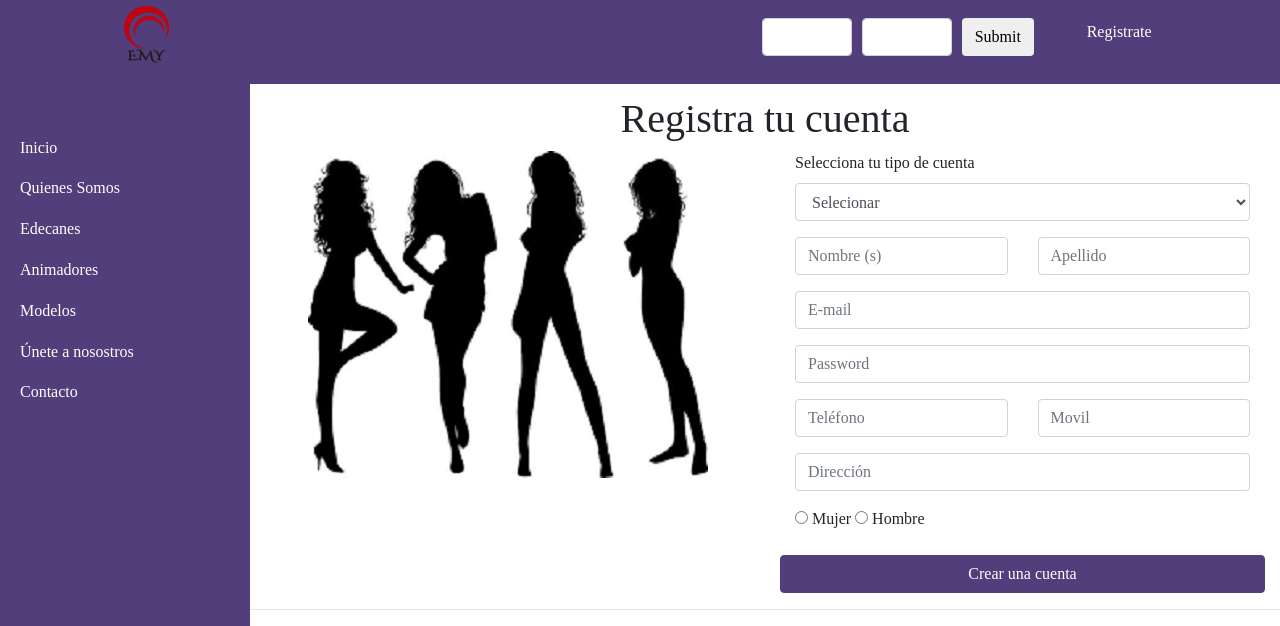
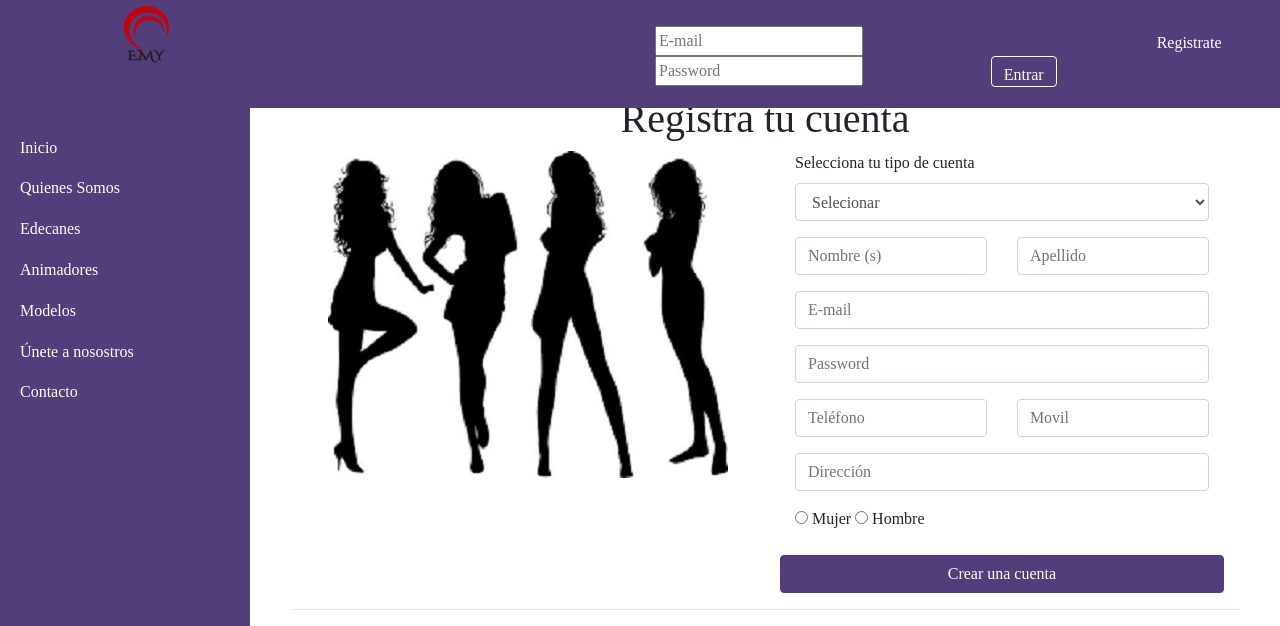
Before and after one commit to rcsystem/webemy, a PHP site: page /registro.php in a window 1280 px wide; the page is wider, and only the part inside the window is pictured. Shown: the top 626 px of that part. Run offline with PHP 8.4, Linux system fonts and the light colour scheme; some libraries are stand-ins or nearby versions; some web fonts are replaced.

Commit message:
cambios de registro css

```diff
--- a/assets/css/styles.css
+++ b/assets/css/styles.css
@@ -48,7 +48,8 @@ body {
     margin-top: 20px; }
 
 .home-inicio {
-  padding-left: 5px; }
+  padding-left: 75px;
+  padding-top: 11px; }
 
 .home-menu {
   padding-bottom: 21px;
@@ -63,7 +64,7 @@ body {
 
 .home-contacto {
   color: #fff;
-  padding-top: 18px; }
+  padding-top: 26px; }
   .home-contacto i {
     font-size: 18px; }
 
@@ -579,7 +580,20 @@ body {
       padding-top: 130px; } }
 
 .registro_juntar {
-  padding-top: 95px; }
+  margin: 0 auto;
+  padding-top: 95px;
+  width: 92%;
+  margin-bottom: 75px; }
   @media (max-width: 480px) {
     .registro_juntar {
       padding-top: 130px; } }
+
+/*css para el boton de iniciar session
+  -------------------------------------*/
+.btn-sesion {
+  height: 31px;
+  color: #fff;
+  background-color: #513e7a;
+  border-color: #fff; }
+  .btn-sesion:hover {
+    background-color: #6c43c4; }
--- a/assets/sass/styles.scss
+++ b/assets/sass/styles.scss
@@ -71,7 +71,8 @@ margin-top: 20px;
 
 .home-inicio{
 
- padding-left: 5px;
+ padding-left: 75px;
+ padding-top: 11px;
 }
 
 .home-menu{
@@ -88,12 +89,13 @@ margin-top: 20px;
 
 }
 .home-contacto{
+
   color: #fff;
   & i{
     font-size: 18px;
   }
 
-  padding-top: 18px;
+  padding-top: 26px;
 }
 .home-tel{
   margin-top: -5px;
@@ -702,8 +704,28 @@ padding-top: 63px;
 }
 
 .registro_juntar{
+  margin: 0 auto;
   padding-top: 95px;
+  width: 92%;
+  margin-bottom: 75px;
   @media (max-width:480px){
     padding-top: 130px;
   }
   }
+
+  /*css para el boton de iniciar session
+  -------------------------------------*/
+  .contorno{
+
+
+  }
+  .btn-sesion{
+
+    height: 31px;
+    color: #fff;
+    background-color: $color-menu;
+    border-color: #fff;
+    &:hover{
+      background-color:rgb(108, 67, 196);
+         }
+  }
--- a/header.php
+++ b/header.php
@@ -45,22 +45,22 @@
 						</div>
 					</div>
 
-					<div class="col-lg-5" >
+					<div class="col-lg-4" >
 
 					</div>
 
-					<div class="home-contacto col-lg-3" >
+					<div class="home-contacto col-lg-4" >
 
 		               <form class=" " action="" method="POST">
 					   <div class="form-row">
 							<div class="col">
-							<input type="text" class="form-control">
+							<input type="text" class="contorno" placeholder="E-mail"/>
 							</div>
 							<div class="col">
-							<input type="text" class="form-control">
+							<input type="text" class=" " placeholder="Password"/>
 							</div>
-							<div class="col">
-							<input type="submit" class="btn btn-sesion" >
+							<div class="">
+							<input type="submit" class="btn btn-sesion" value="Entrar" >
 							</div>
 						</div>
 					   </form>
```
